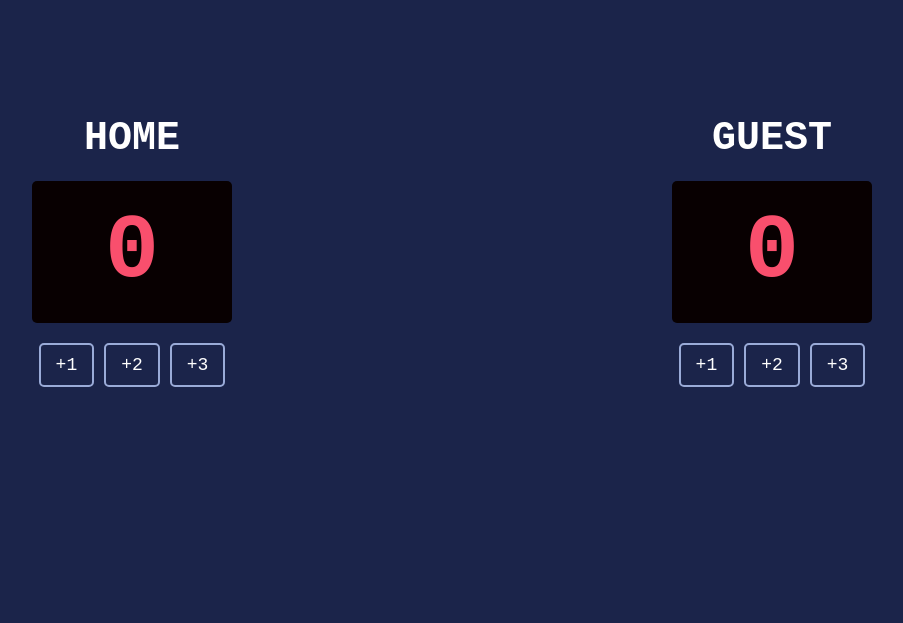
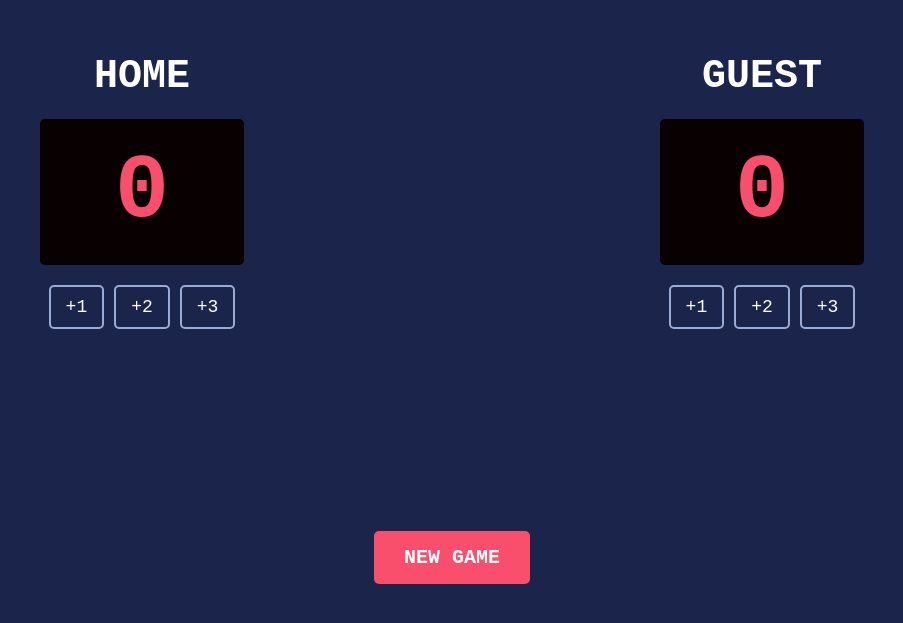
Before and after one commit to blakedixon/basketball-scoreboard, a website built with Vite: page index.html in a window 1280 px wide. Shown: the part 169-792 px from the top of the page, without its empty margins (188-1091 px from the left). Built offline with nearby package versions, Linux system fonts and the light colour scheme.

Commit message:
Add stretch goals: New Game button and leader highlighting with score borders

```diff
--- a/index.css
+++ b/index.css
@@ -9,7 +9,8 @@ body {
     display: flex;
     justify-content: space-around;
     align-items: center;
-    min-height: 100vh;
+    min-height: 80vh;
+    padding: 20px;
 }
 
 .team-section {
@@ -20,6 +21,11 @@ body {
     font-size: 40px;
     margin-bottom: 20px;
     font-weight: bold;
+    transition: color 0.3s ease;
+}
+
+.team-section.leader h3 {
+    color: #F94F6D;
 }
 
 .score {
@@ -32,6 +38,12 @@ body {
     margin-bottom: 20px;
     min-width: 120px;
     display: inline-block;
+    border: 2px solid transparent;
+    transition: border-color 0.3s ease;
+}
+
+.team-section.leader .score {
+    border-color: #F94F6D;
 }
 
 .buttons {
@@ -55,3 +67,25 @@ body {
 .score-btn:hover {
     background-color: #2a3a6a;
 }
+
+.new-game-container {
+    text-align: center;
+    margin-top: 20px;
+}
+
+.new-game-btn {
+    background-color: #F94F6D;
+    color: white;
+    border: none;
+    padding: 15px 30px;
+    font-family: 'Cursed Timer ULiL', monospace;
+    font-size: 20px;
+    font-weight: bold;
+    cursor: pointer;
+    border-radius: 5px;
+    transition: background-color 0.2s;
+}
+
+.new-game-btn:hover {
+    background-color: #e03d5a;
+}
--- a/index.html
+++ b/index.html
@@ -23,6 +23,9 @@
                 </div>
             </div>
         </div>
+        <div class="new-game-container">
+            <button class="new-game-btn" onclick="newGame()">NEW GAME</button>
+        </div>
         <script src="index.js"></script>
     </body>
 </html>
--- a/index.js
+++ b/index.js
@@ -9,4 +9,35 @@ function addPoints(team, points) {
         guestScore += points;
         document.getElementById('guest-score').textContent = guestScore;
     }
+
+    // Update leader highlighting
+    updateLeader();
 }
+
+function newGame() {
+    homeScore = 0;
+    guestScore = 0;
+    document.getElementById('home-score').textContent = '0';
+    document.getElementById('guest-score').textContent = '0';
+
+    // Remove leader highlighting
+    document.querySelector('.team-section').classList.remove('leader');
+    document.querySelectorAll('.team-section')[1].classList.remove('leader');
+}
+
+function updateLeader() {
+    const homeSection = document.querySelector('.team-section');
+    const guestSection = document.querySelectorAll('.team-section')[1];
+
+    // Remove leader class from both sections
+    homeSection.classList.remove('leader');
+    guestSection.classList.remove('leader');
+
+    // Add leader class to the team with higher score
+    if (homeScore > guestScore) {
+        homeSection.classList.add('leader');
+    } else if (guestScore > homeScore) {
+        guestSection.classList.add('leader');
+    }
+    // If scores are equal, neither team is highlighted
+}
```
